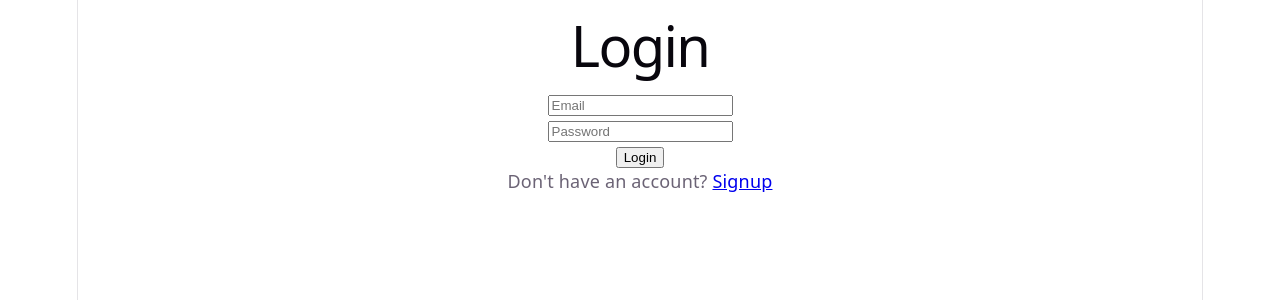
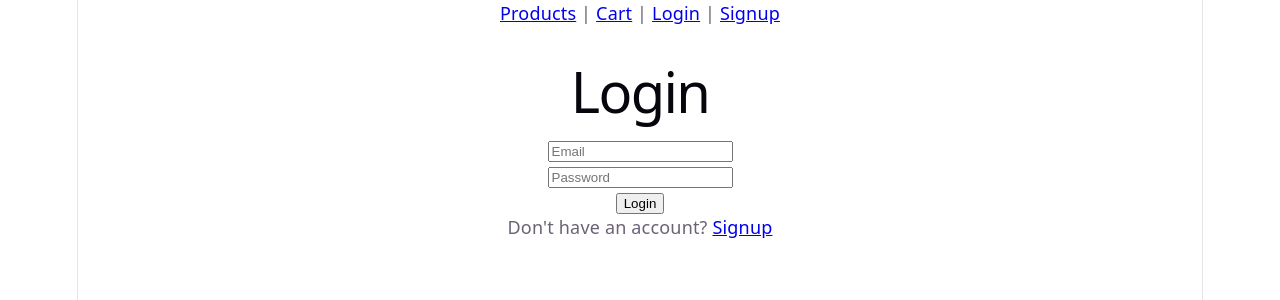
Before and after one commit to Vighnesh432/-ecommerce-react-springboot, a React app in the folder frontend/: page /login in a window 1280 px wide. Shown: the top 300 px of the page. Built offline with nearby package versions, Linux system fonts and the light colour scheme; the HTML template or start-up script is replaced by a standard one.

Commit message:
Add protected routes with authentication redirect

```diff
--- a/frontend/src/App.jsx
+++ b/frontend/src/App.jsx
@@ -1,5 +1,9 @@
 import { BrowserRouter, Routes, Route } from "react-router-dom";
 import { useEffect, useState } from "react";
+
+import Navbar from "./components/Navbar.jsx";
+import ProtectedRoute from "./components/ProtectedRoute.jsx";
+
 import Products from "./pages/Products.jsx";
 import Cart from "./pages/Cart.jsx";
 import Checkout from "./pages/Checkout.jsx";
@@ -19,19 +23,28 @@ function App() {
 
   return (
     <BrowserRouter>
+      <Navbar />
+
       <Routes>
         <Route
           path="/"
           element={<Products cart={cart} setCart={setCart} />}
         />
+
         <Route
           path="/cart"
           element={<Cart cart={cart} setCart={setCart} />}
         />
+
         <Route
           path="/checkout"
-          element={<Checkout cart={cart} setCart={setCart} />}
+          element={
+            <ProtectedRoute>
+              <Checkout cart={cart} setCart={setCart} />
+            </ProtectedRoute>
+          }
         />
+
         <Route path="/success" element={<OrderSuccess />} />
         <Route path="/signup" element={<Signup />} />
         <Route path="/login" element={<Login />} />
--- /dev/null
+++ b/frontend/src/components/Navbar.jsx
@@ -0,0 +1,32 @@
+import { Link, useNavigate } from "react-router-dom";
+
+function Navbar() {
+  const navigate = useNavigate();
+
+  const user = JSON.parse(localStorage.getItem("loggedInUser"));
+
+  const logout = () => {
+    localStorage.removeItem("loggedInUser");
+    navigate("/login");
+  };
+
+  return (
+    <div style={{ marginBottom: "20px" }}>
+      <Link to="/">Products</Link> |{" "}
+      <Link to="/cart">Cart</Link> |{" "}
+      {user ? (
+        <>
+          <span>Welcome, {user.name}</span> |{" "}
+          <button onClick={logout}>Logout</button>
+        </>
+      ) : (
+        <>
+          <Link to="/login">Login</Link> |{" "}
+          <Link to="/signup">Signup</Link>
+        </>
+      )}
+    </div>
+  );
+}
+
+export default Navbar;
--- /dev/null
+++ b/frontend/src/components/ProtectedRoute.jsx
@@ -0,0 +1,13 @@
+import { Navigate } from "react-router-dom";
+
+function ProtectedRoute({ children }) {
+  const user = localStorage.getItem("loggedInUser");
+
+  if (!user) {
+    return <Navigate to="/login" replace />;
+  }
+
+  return children;
+}
+
+export default ProtectedRoute;
--- a/frontend/src/pages/Login.jsx
+++ b/frontend/src/pages/Login.jsx
@@ -29,6 +29,10 @@ function Login() {
     );
 
     if (response.ok) {
+      const data = await response.json();
+
+      localStorage.setItem("loggedInUser", JSON.stringify(data));
+
       alert("Login successful!");
       navigate("/");
     } else {
```
